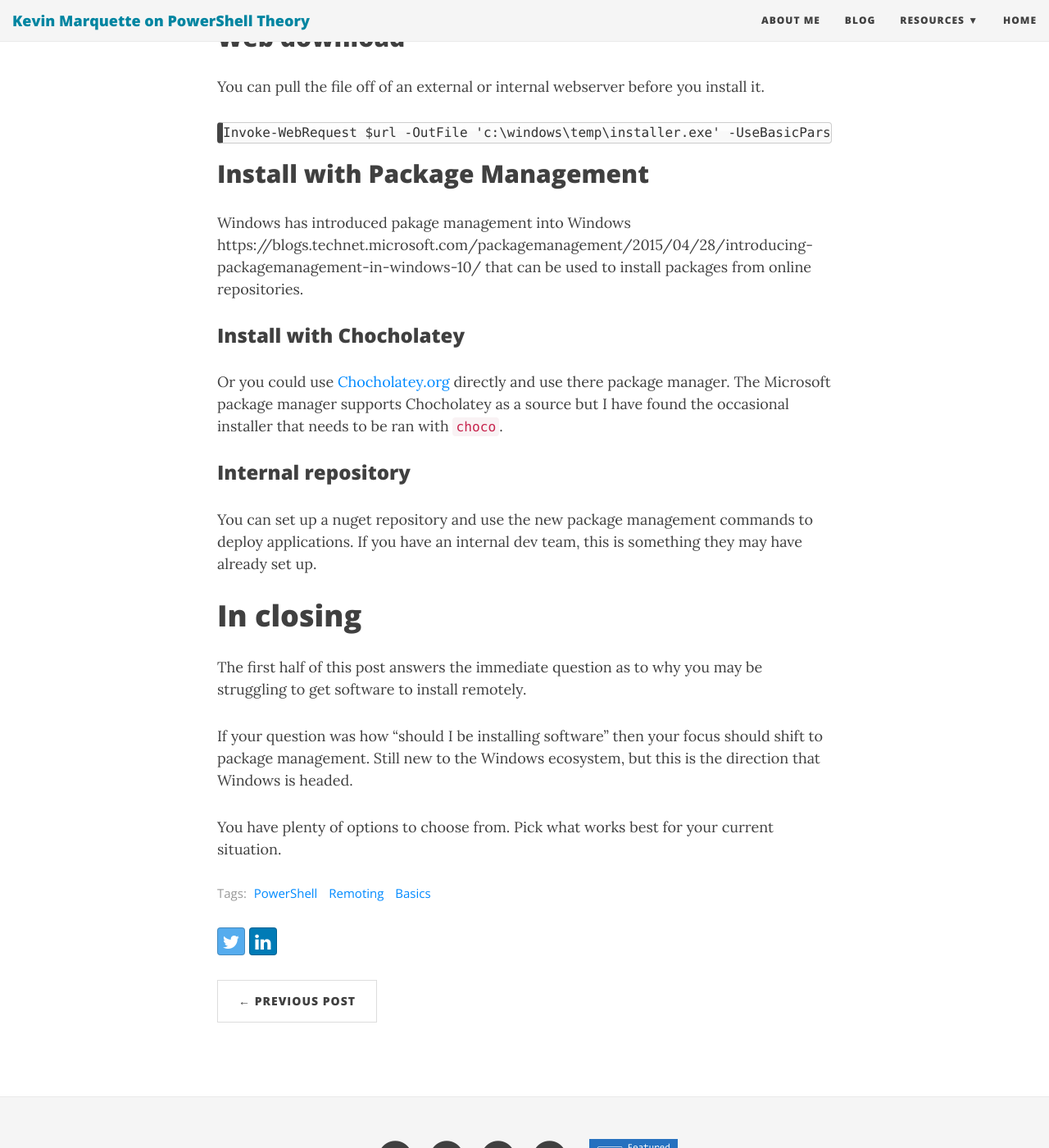
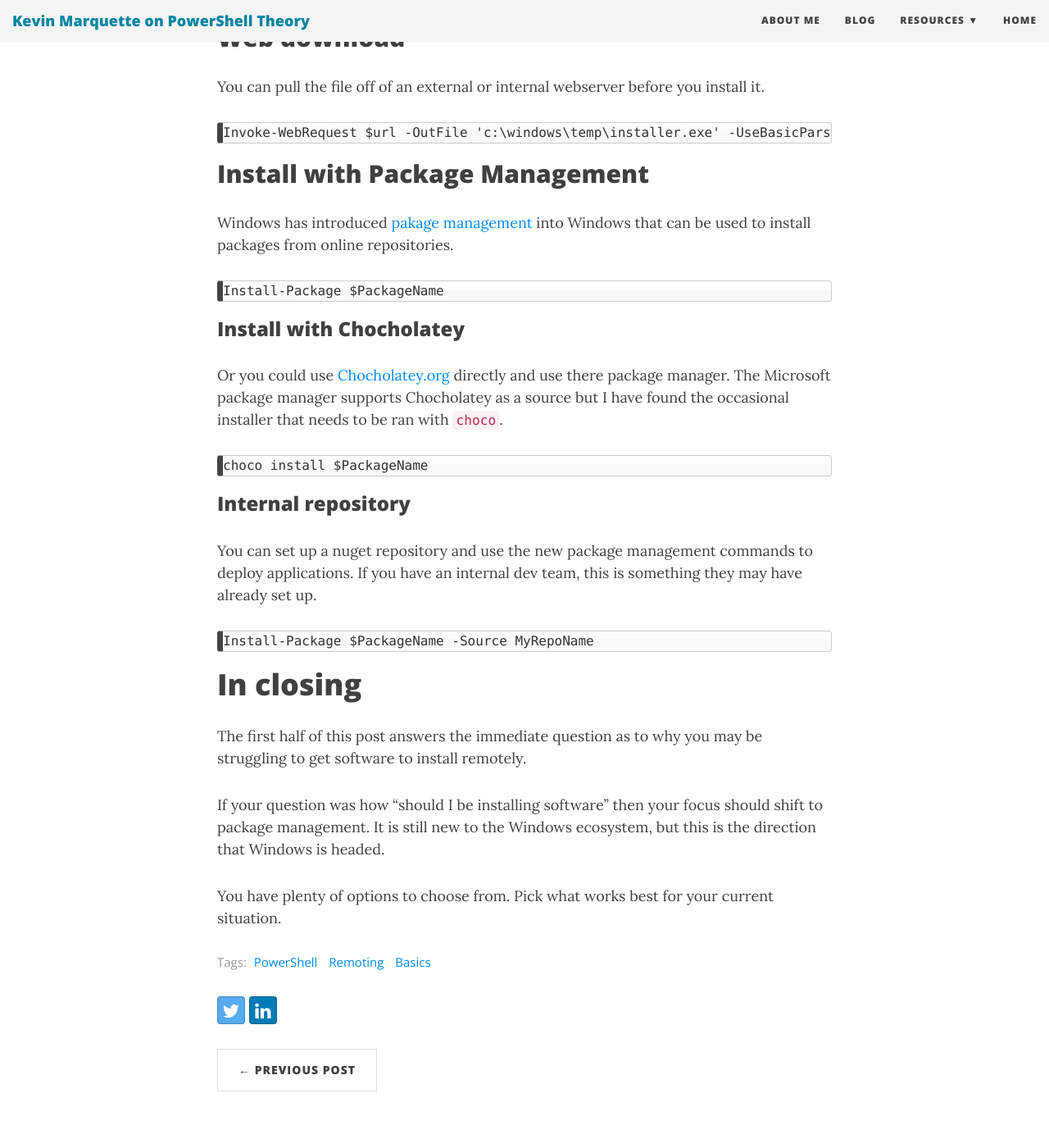
Before and after one commit to KevinMarquette/kevinmarquette.github.io, a Jekyll site: the page built from _posts/2017-04-22-Powershell-installing-remote-software.md, in a window 1280 px wide and 1400 px high, scrolled down 6015 px. Shown: the whole window at 82% size. Built offline with Jekyll 4.4.1, drawn with Linux system fonts in a browser that asks for light colours; nearby versions of some CDN libraries.

Commit message:
added examples

```diff
--- a/_posts/2017-04-22-Powershell-installing-remote-software.md
+++ b/_posts/2017-04-22-Powershell-installing-remote-software.md
@@ -158,20 +158,26 @@
 
 ## Install with Package Management
 
-Windows has introduced pakage management into Windows  https://blogs.technet.microsoft.com/packagemanagement/2015/04/28/introducing-packagemanagement-in-windows-10/ that can be used to install packages from online repositories.
+Windows has introduced [pakage management](ttps://blogs.technet.microsoft.com/packagemanagement/2015/04/28/introducing-packagemanagement-in-windows-10/) into Windows that can be used to install packages from online repositories.
+
+    Install-Package $PackageName
 
 ### Install with Chocholatey
 
 Or you could use [Chocholatey.org](https://chocolatey.org/) directly and use there package manager. The Microsoft package manager supports Chocholatey as a source but I have found the occasional installer that needs to be ran with `choco`.
 
+    choco install $PackageName
+
 ### Internal repository
 
 You can set up a nuget repository and use the new package management commands to deploy applications. If you have an internal dev team, this is something they may have already set up.
+
+    Install-Package $PackageName -Source MyRepoName
 
 # In closing
 
 The first half of this post answers the immediate question as to why you may be struggling to get software to install remotely.
 
-If your question was how "should I be installing software" then your focus should shift to package management. Still new to the Windows ecosystem, but this is the direction that Windows is headed.
+If your question was how "should I be installing software" then your focus should shift to package management. It is still new to the Windows ecosystem, but this is the direction that Windows is headed.
 
 You have plenty of options to choose from. Pick what works best for your current situation.
```
